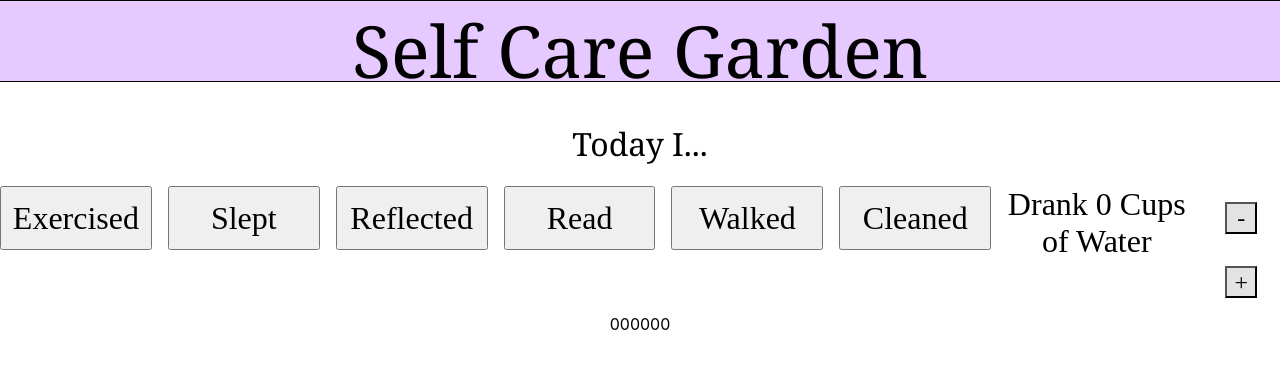
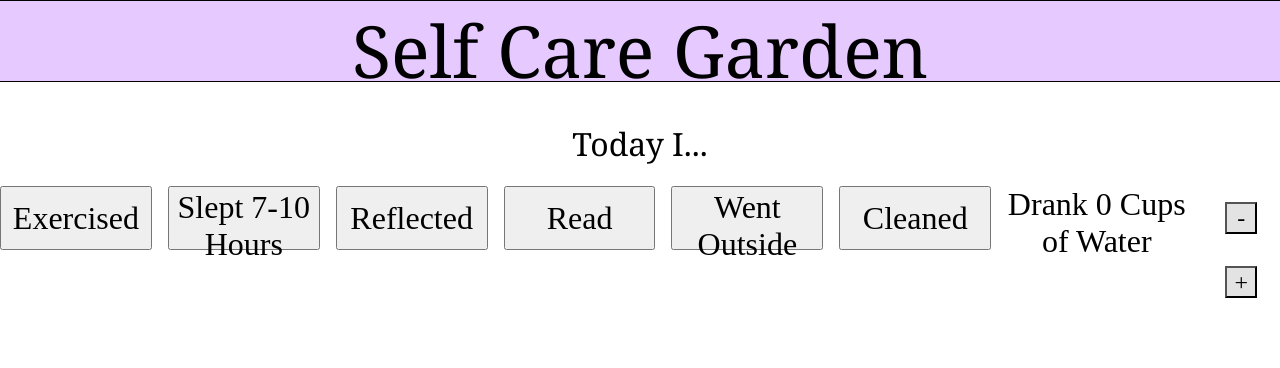
Before and after one commit to mjbharadw/HHBU, a React (Create React App) app: page / in a window 1280 px wide. Shown: the top 368 px of the page. Built offline with nearby package versions, Linux system fonts and the light colour scheme.

Commit message:
starting to work with timers

```diff
--- a/src/App.js
+++ b/src/App.js
@@ -7,13 +7,15 @@ function App() {
   const [slept, setSlept] = useState(0);
   const [reflected, setReflected] = useState(0);
   const [read, setRead] = useState(0);
-  const [walked, setWalked] = useState(0);
+  const [wentOutside, setWentOutside] = useState(0);
   const [cleaned, setCleaned] = useState(0);
   const [waterDrank, setWaterDrank] = useState(0);
+  const [timer, setTimer] = useState(0);
 
   const handleExercisedClicked = () =>
   {
     setExercised(exercised + 1);
+    setInterval(updateTimerBySecond, 1000)
   }
 
   const handleSleptClicked = () =>
@@ -31,9 +33,9 @@ function App() {
     setRead(read + 1);
   }
 
-  const handleWalkedClicked = () =>
+  const handleWentOutsideClicked = () =>
   {
-    setWalked(walked + 1);
+    setWentOutside(wentOutside + 1);
   }
 
   const handleCleanedClicked = () =>
@@ -51,6 +53,11 @@ function App() {
     setWaterDrank(waterDrank - 1);
   }
 
+  function updateTimerBySecond()
+  {
+    setTimer(timer + 1);
+  }
+
 
   return (
     <div className="App">
@@ -62,10 +69,10 @@ function App() {
       </div>
       <div className = "button_container">
         <button type="button" className="button" onClick={handleExercisedClicked}> Exercised </button>
-        <button type="button" className="button" onClick={handleSleptClicked}> Slept </button>
+        <button type="button" className="button" onClick={handleSleptClicked}> Slept 7-10 Hours </button>
         <button type="button" className="button" onClick={handleReflectedClicked}> Reflected </button>
         <button type="button" className="button" onClick={handleReadClicked}> Read </button>
-        <button type="button" className="button" onClick={handleWalkedClicked}> Walked </button>
+        <button type="button" className="button" onClick={handleWentOutsideClicked}> Went Outside </button>
         <button type="button" className="button" onClick={handleCleanedClicked}> Cleaned </button>
           {waterDrank == 1 ? "Drank 1 Cup of Water" : "Drank " + waterDrank + " Cups of Water" }
           <div>
@@ -74,12 +81,7 @@ function App() {
           </div>
       </div>
       <div>
-      {exercised}
-      {slept}
-      {reflected}
-      {read}
-      {walked}
-      {cleaned}
+      {exercised > 0 ? timer : null}
       </div>
     </div>
   );
```
